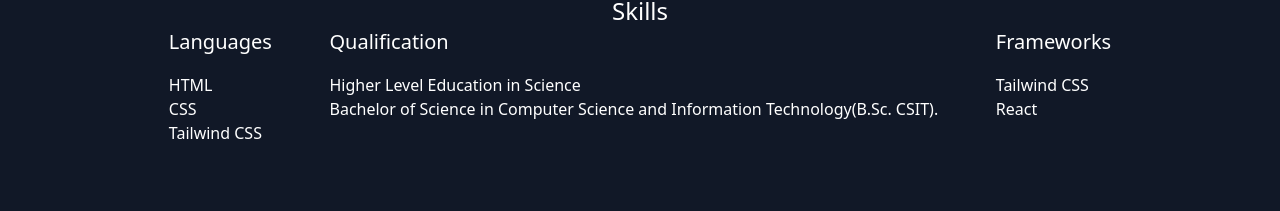
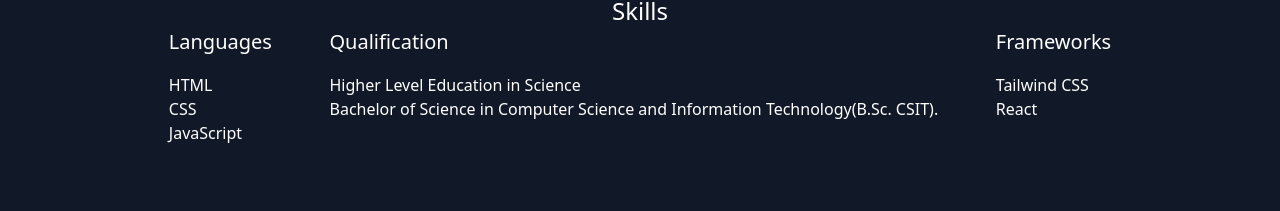
Before and after one commit to Ashish067/portfolio, a React (Vite) app: page / in a window 1280 px wide. Shown: the part 1619-1830 px from the top of the page. Built offline with nearby package versions, Linux system fonts and the light colour scheme.

Commit message:
first commit tailwind css changed to javascript in language

```diff
--- a/src/components/Skills.jsx
+++ b/src/components/Skills.jsx
@@ -11,7 +11,7 @@ const Skills = () => {
             <ul>
               <li>HTML</li>
               <li>CSS</li>
-              <li>Tailwind CSS</li>
+              <li>JavaScript</li>
             </ul>
           </div>
           <div>
```
